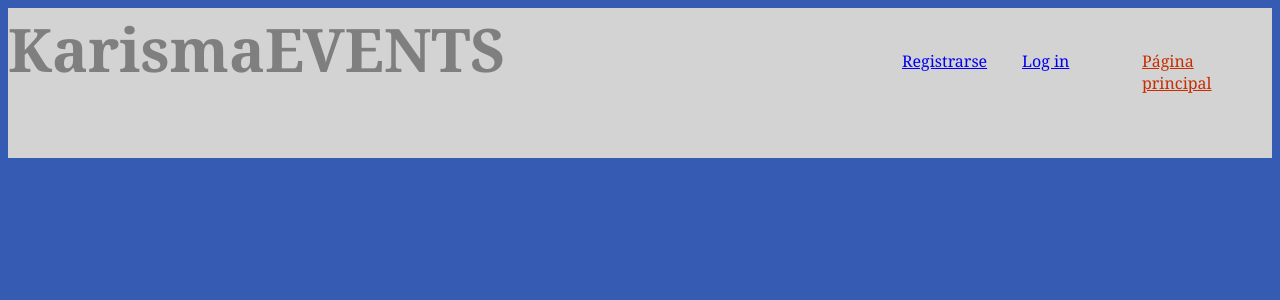
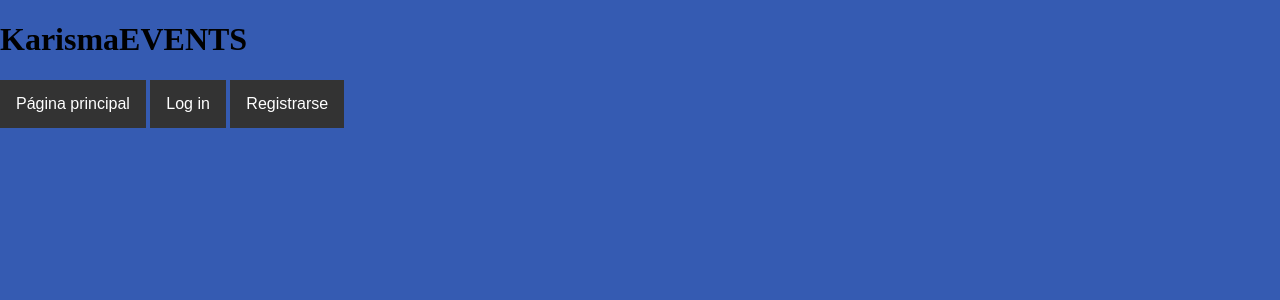
Before and after one commit to Francolini/ElNomQueTeRote, a PHP site: page /app/view/index.php in a window 1280 px wide. Shown: the top 300 px of the page. Run offline with PHP 8.4, Linux system fonts and the light colour scheme.

Commit message:
31/05/2016

```diff
--- a/app/view/css/estilo.css
+++ b/app/view/css/estilo.css
@@ -1,38 +1,80 @@
 /* Estilo */
+body{
+	margin: 0;
+}
 
 html{
 	background-color: #355BB2;
 }
 
-body {font-family:Georgia;font-size:100%; color:#7f7f7f;min-width:960px;background:#000}
+header {
+	width: 100%;
+	height: auto;
+	background-color: #333;
+}
+
+
+ul {
+	text-align: left;
+	display: inline;
+	margin: 0;
+	padding: 0;
+	list-style-type: none;
+}
+ul li {
+	display: inline-block;
+	position: relative;
+	padding: 15px 0 15px 0;
+	background: #333;
+	cursor: pointer;
+	color: white;
+}
+
+ul li a {
+    color: white;
+    text-align: center;
+    padding: 14px 16px;
+    text-decoration: none;
+   	font-size:1em;
+}
+
+ul li:hover {
+	background: #555;
+	color: #fff;
+}
+ul li ul {
+	z-index: 2;
+	padding: 0;
+	position: absolute;
+	top: 48px;
+	right: 0;
+	width: 150px;
+	box-shadow: none;
+	display: none;
+	opacity: 0;
+	visibility: hidden;
+}
+ul li ul li {
+	background: #555;
+	display: block;
+	color: #fff;
+	text-shadow: 0 -1px 0 #000;
+}
+
+ul li ul li:hover {
+	background: #666;
+}
+
+ul li:hover ul {
+	display: block;
+	opacity: 1;
+	visibility: visible;
+}
 
 .menu {
-	padding:26px 10px 0 0;
-	float:right;
-	list-style-type: none;
-}
-.menu li a.active,
-.menu > li > a:hover {color:#c52e02;}
-
-.capcalera{
-	margin-top: 5px;
-	height: 150px;
-	width: 100%;
-	background-color: lightgrey;
-	}
-
-h1{
-	font-size: 60px;
-	display: inline;
+	font-family: 'Raleway', sans-serif;
 }
 
-ul{
+.userMenu {
 	float: right;
-	list-style-type: none;
-	}
-
-li{
-	float: right;
-	height: 50px;
-	width: 120px;
-	}
+}
```
Also changed, not shown: app/view/HFPages/header.php (added, +22 -0 lines), app/view/HFPages/footer.php (added).
